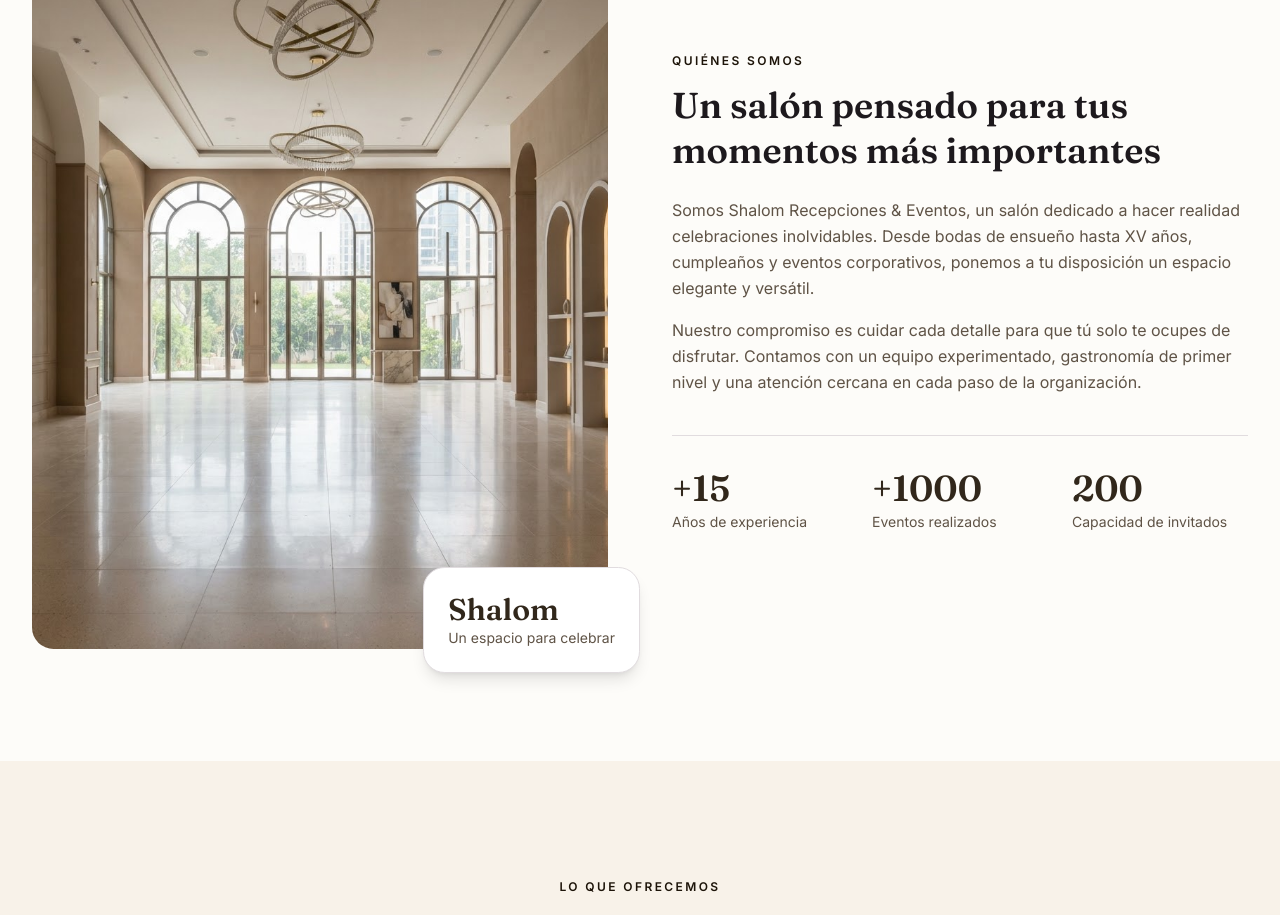
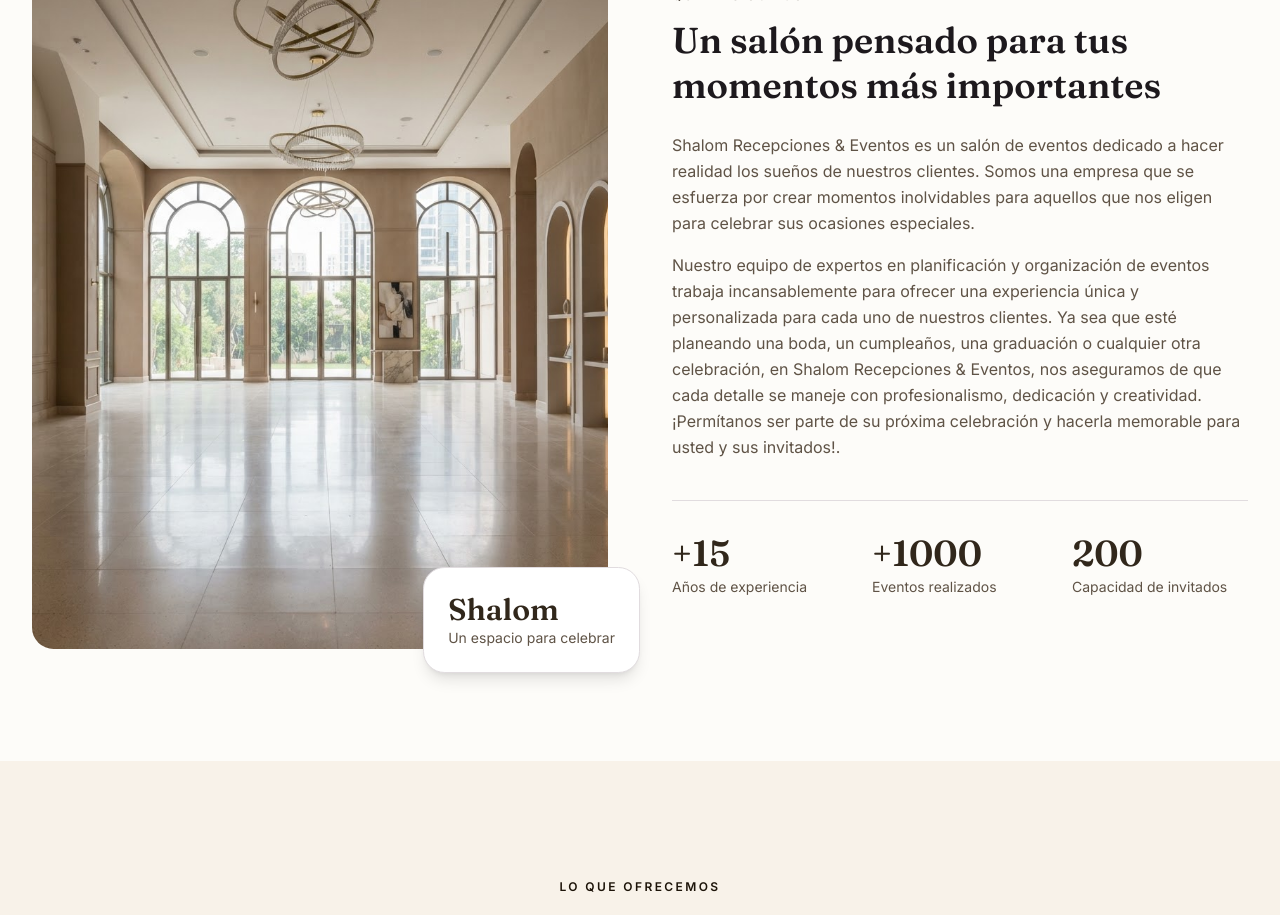
Before and after one commit to ElvisGonzalesIngreatsol/ShalomEventosEc, a Next.js app: page / in a window 1280 px wide. Shown: the part 1060-1975 px from the top of the page. Built offline with nearby package versions, Linux system fonts and the light colour scheme; no server answers; the database is empty.

Commit message:
feat: add About component for venue information and statistics

```diff
--- a/components/about.tsx
+++ b/components/about.tsx
@@ -29,14 +29,17 @@ export function About() {
           </h2>
           <div className="mt-6 space-y-4 text-pretty leading-relaxed text-muted-foreground">
             <p>
-              Somos Shalom Recepciones & Eventos, un salón dedicado a hacer realidad
-              celebraciones inolvidables. Desde bodas de ensueño hasta XV años, cumpleaños y
-              eventos corporativos, ponemos a tu disposición un espacio elegante y versátil.
+              Shalom Recepciones & Eventos es un salón de eventos dedicado a hacer realidad
+              los sueños de nuestros clientes. Somos una empresa que se esfuerza por crear
+              momentos inolvidables para aquellos que nos eligen para celebrar sus ocasiones especiales.
             </p>
             <p>
-              Nuestro compromiso es cuidar cada detalle para que tú solo te ocupes de disfrutar.
-              Contamos con un equipo experimentado, gastronomía de primer nivel y una atención
-              cercana en cada paso de la organización.
+              Nuestro equipo de expertos en planificación y organización de eventos trabaja
+              incansablemente para ofrecer una experiencia única y personalizada para cada uno de nuestros
+              clientes. Ya sea que esté planeando una boda, un cumpleaños, una graduación o cualquier otra
+              celebración, en Shalom Recepciones & Eventos, nos aseguramos de que cada detalle se maneje
+              con profesionalismo, dedicación y creatividad. ¡Permítanos ser parte de su próxima
+              celebración y hacerla memorable para usted y sus invitados!.
             </p>
           </div>
 
```
